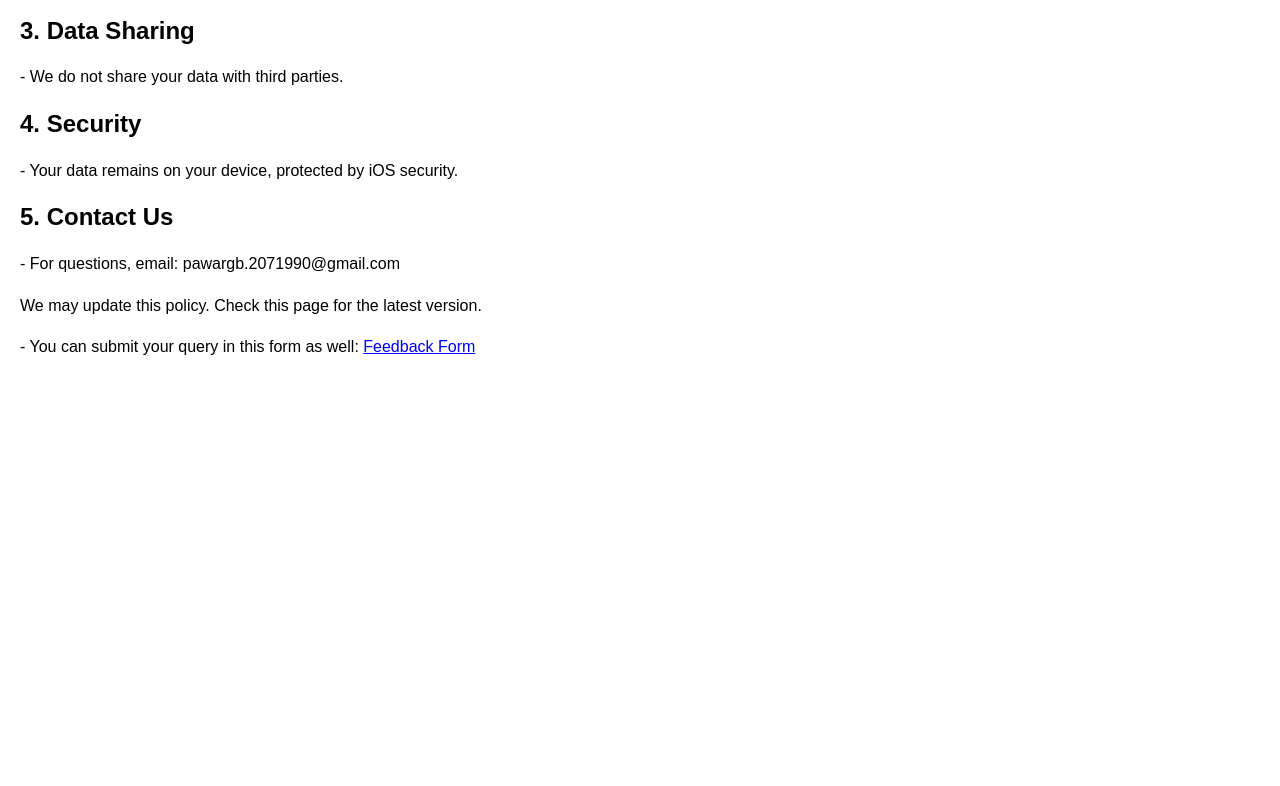
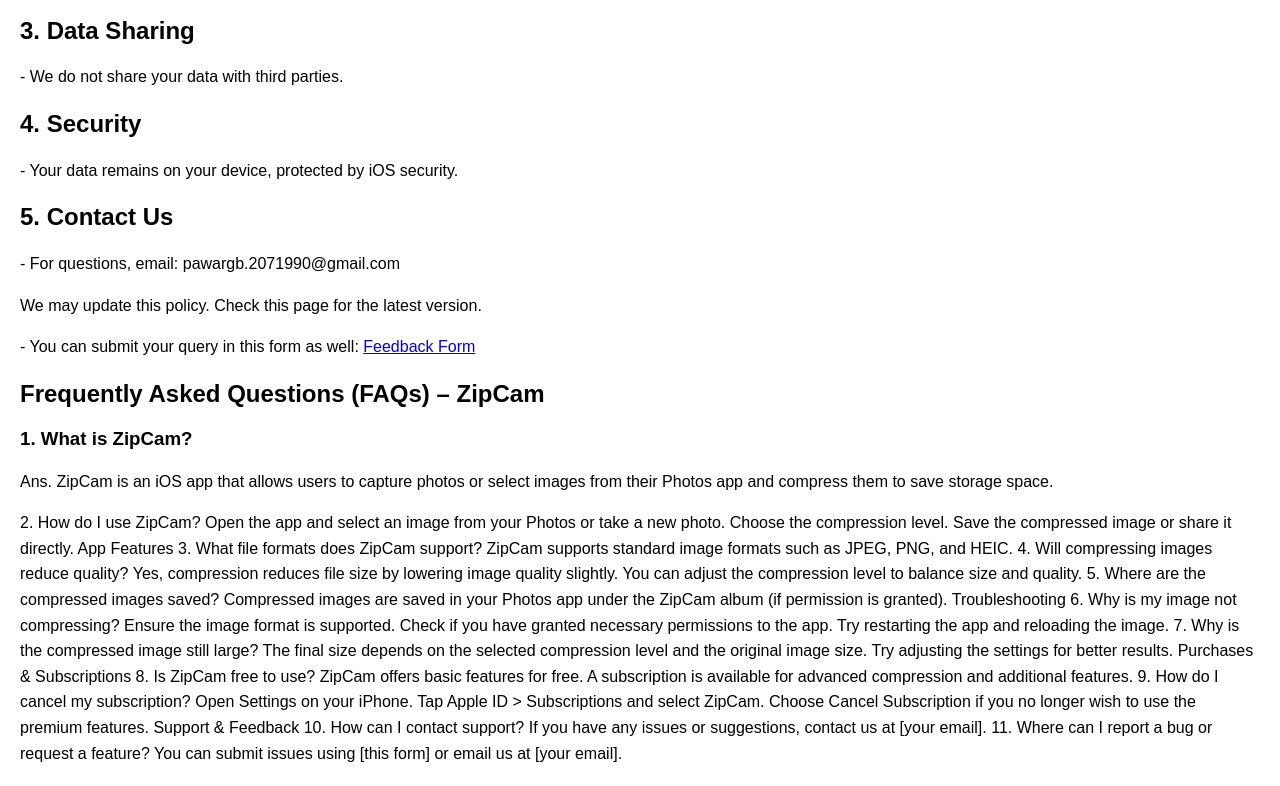
Before and after one commit to pawargb/ZipCam, a plain HTML site: page index.html in a window 1280 px wide. Shown: the part 414-1200 px from the top of the page. Before the commit the page ends 800 px from the top, so only its background shows below. Drawn offline with Linux system fonts and the light colour scheme.

Commit message:
Update index.html
Added FAQs

```diff
--- a/index.html
+++ b/index.html
@@ -25,5 +25,58 @@
     <p>- For questions, email: pawargb.2071990@gmail.com</p>
     <p>We may update this policy. Check this page for the latest version.</p>
     <p>- You can submit your query in this form as well: <a href="https://docs.google.com/forms/d/e/1FAIpQLSe7JagXJgxqFcD9xloa-k86TLNaWa9oqfIEAvckMnrRJqpRsw/viewform?usp=dialog">Feedback Form</a></p>
+    <h2>Frequently Asked Questions (FAQs) – ZipCam</h2>
+
+<h3>1. What is ZipCam?</h3>
+
+<p>Ans. ZipCam is an iOS app that allows users to capture photos or select images from their Photos app and compress them to save storage space.</p>
+<p>
+2. How do I use ZipCam?
+
+Open the app and select an image from your Photos or take a new photo.
+Choose the compression level.
+Save the compressed image or share it directly.
+App Features
+3. What file formats does ZipCam support?
+
+ZipCam supports standard image formats such as JPEG, PNG, and HEIC.
+
+4. Will compressing images reduce quality?
+
+Yes, compression reduces file size by lowering image quality slightly. You can adjust the compression level to balance size and quality.
+
+5. Where are the compressed images saved?
+
+Compressed images are saved in your Photos app under the ZipCam album (if permission is granted).
+
+Troubleshooting
+6. Why is my image not compressing?
+
+Ensure the image format is supported.
+Check if you have granted necessary permissions to the app.
+Try restarting the app and reloading the image.
+7. Why is the compressed image still large?
+
+The final size depends on the selected compression level and the original image size. Try adjusting the settings for better results.
+
+Purchases & Subscriptions
+8. Is ZipCam free to use?
+
+ZipCam offers basic features for free. A subscription is available for advanced compression and additional features.
+
+9. How do I cancel my subscription?
+
+Open Settings on your iPhone.
+Tap Apple ID > Subscriptions and select ZipCam.
+Choose Cancel Subscription if you no longer wish to use the premium features.
+Support & Feedback
+10. How can I contact support?
+
+If you have any issues or suggestions, contact us at [your email].
+
+11. Where can I report a bug or request a feature?
+
+You can submit issues using [this form] or email us at [your email].
+</p>
 </body>
 </html>
```
